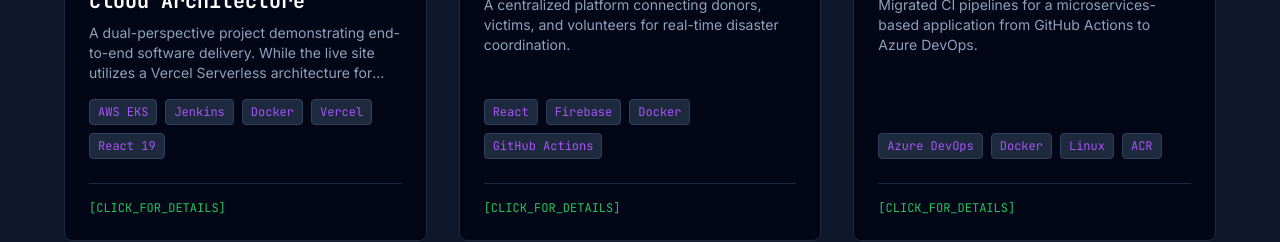
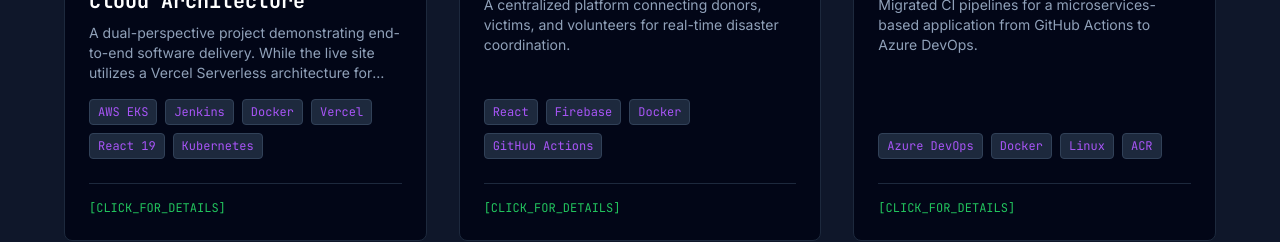
Before and after one commit to DKPBanuka/PortfolioV2, a React (Vite) app: page / in a window 1280 px wide. Shown: the part 4260-4502 px from the top of the page. Built offline with nearby package versions, Linux system fonts and the light colour scheme.

Commit message:
feat: add CV document and populate portfolio with project data

```diff
--- a/src/data/projects.js
+++ b/src/data/projects.js
@@ -40,6 +40,7 @@
     ],
     liveDemo: 'https://pasindubanuka.vercel.app',
     github: 'https://github.com/DKPBanuka/PortfolioV2',
+    linkedin:'',
     image: portfolioDevopsImg,
     gallery: [portfolioV2Img, devopsArchitectureImg, aws01, aws02, aws03, aws04, aws05, aws06],
     techStack: [
@@ -47,7 +48,8 @@
       { name: 'Jenkins', icon: 'jenkins' },
       { name: 'Docker', icon: 'docker' },
       { name: 'Vercel', icon: 'cloud' },
-      { name: 'React 19', icon: 'react' }
+      { name: 'React 19', icon: 'react' },
+      { name: 'Kubernetes', icon: 'kubernetes' },
     ],
   },
   {
```
Also changed, not shown: 1 other file (tests, documents, lock files or other folders).
